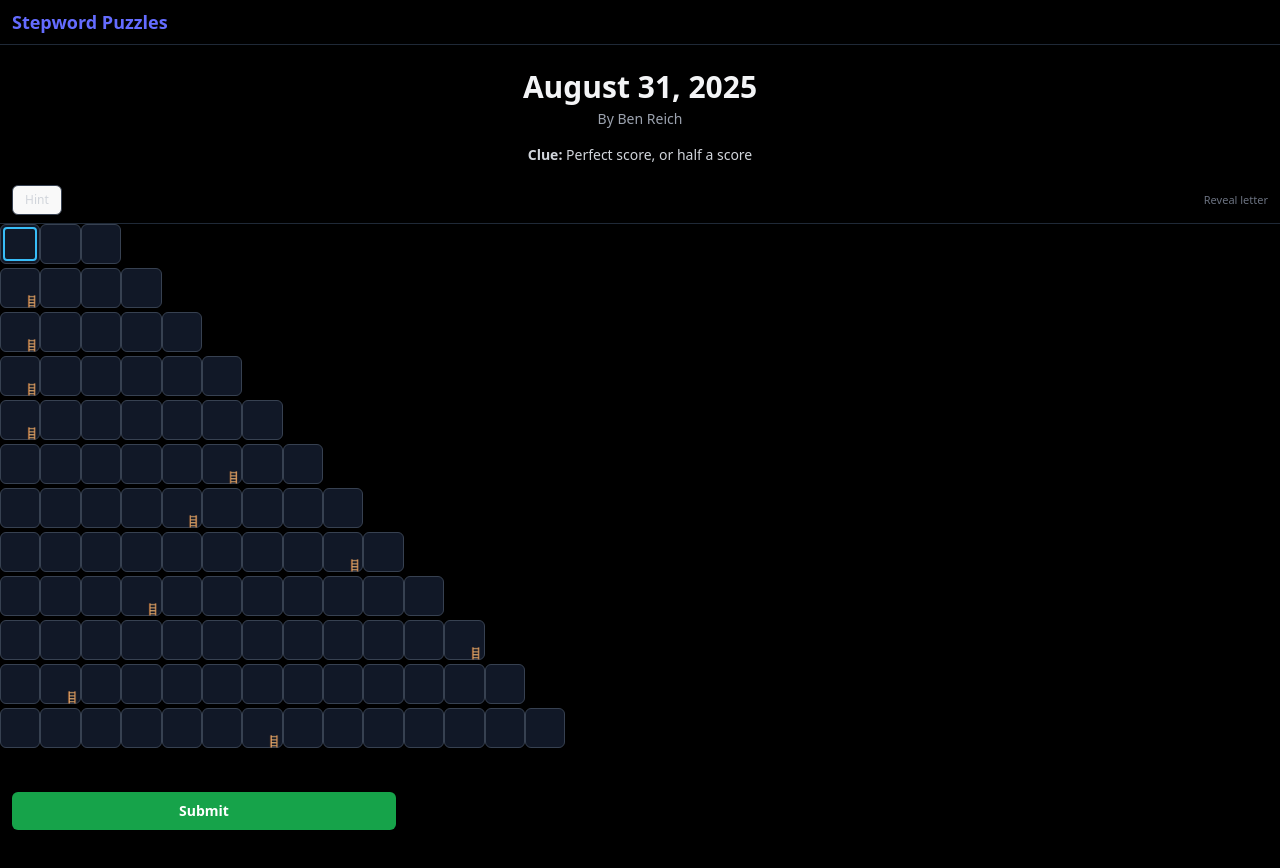
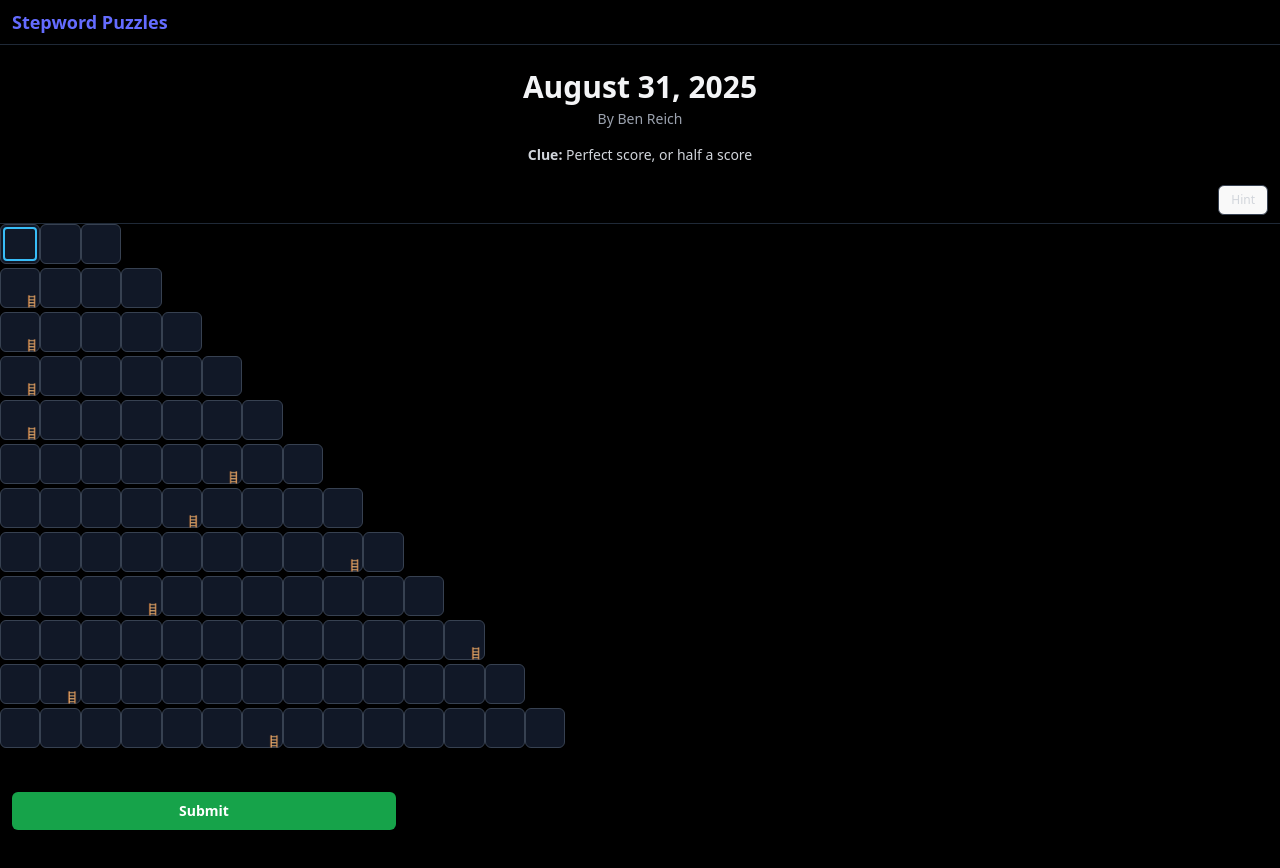
Before and after one commit to benreich4/stepwords, a React (Vite) app: page /1 in a window 1280 px wide. Shown: the top 868 px of the page. Built offline with nearby package versions, Linux system fonts and the light colour scheme.

Commit message:
hint styling

```diff
--- a/src/Game.jsx
+++ b/src/Game.jsx
@@ -373,24 +373,15 @@ export default function Game({ puzzle }) {
         <button
           onClick={() => setHintArmed((v) => !v)}
           className={
-            "px-3 py-1.5 rounded-md text-xs border " +
-            (hintArmed ? "border-sky-500 text-sky-300 bg-sky-900/30"
-                       : "border-gray-700 text-gray-300 hover:bg-gray-900/40")
-          }
+                "ml-auto px-3 py-1.5 rounded-md text-xs border " +
+                (hintArmed
+                  ? "border-sky-500 text-sky-300 bg-sky-900/30"
+                  : "border-gray-700 text-gray-300 hover:bg-gray-900/40")
+              }
           aria-pressed={hintArmed}
         >
-          {hintArmed ? "Tap a square to reveal all instances of that letter" : "Hint"}
+          {hintArmed ? "Reveal letter" : "Hint"}
         </button>
-
-        {revealedLetters.size > 0 && (
-          <div className="text-[11px] text-gray-400">
-            Revealed: {[...revealedLetters].join(", ")}
-          </div>
-        )}
-
-        <div className="ml-auto text-[11px] text-gray-500">
-          Reveal letter
-        </div>
       </div>
 
       {/* hidden input to capture typing & mobile keyboard */}
```
